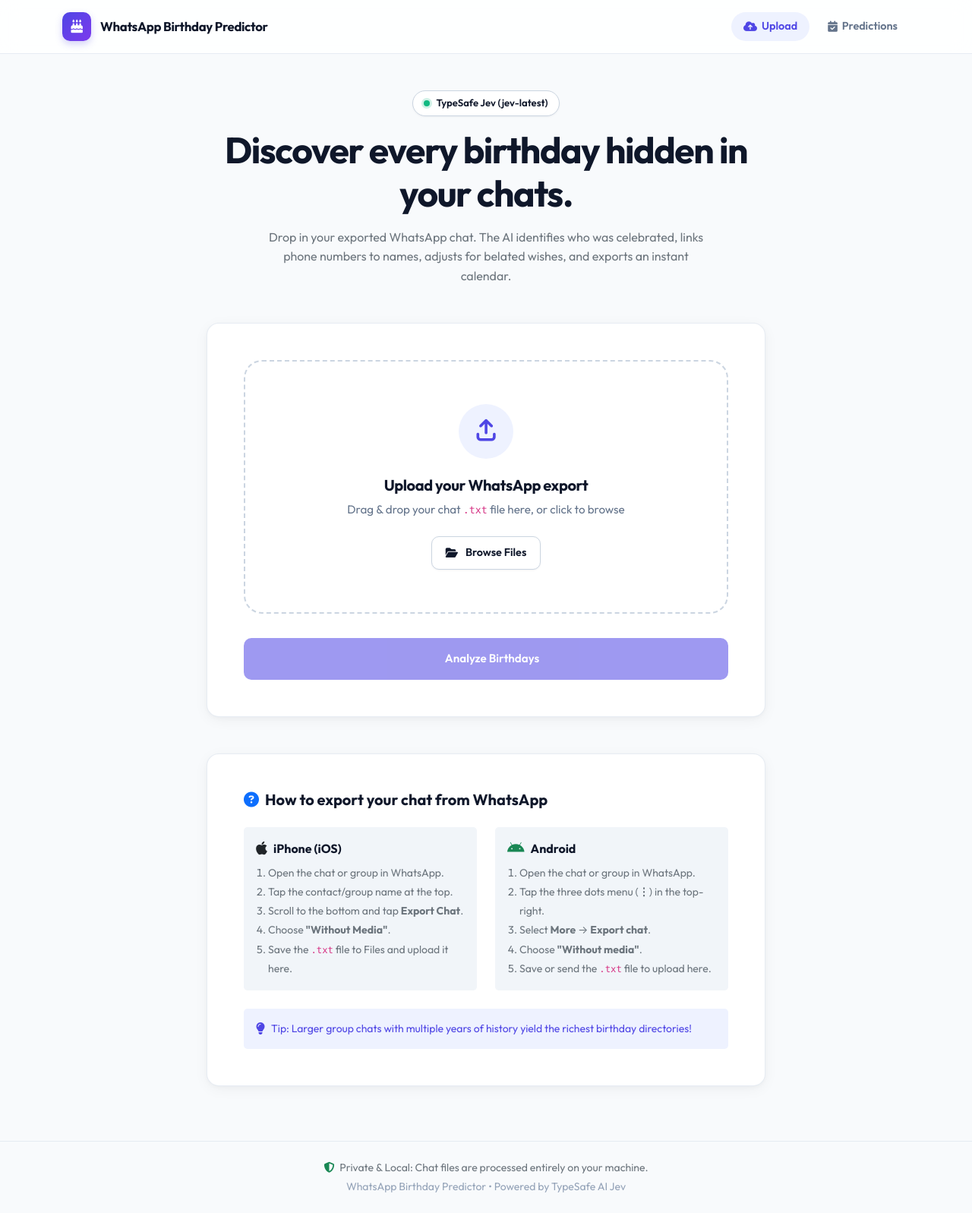
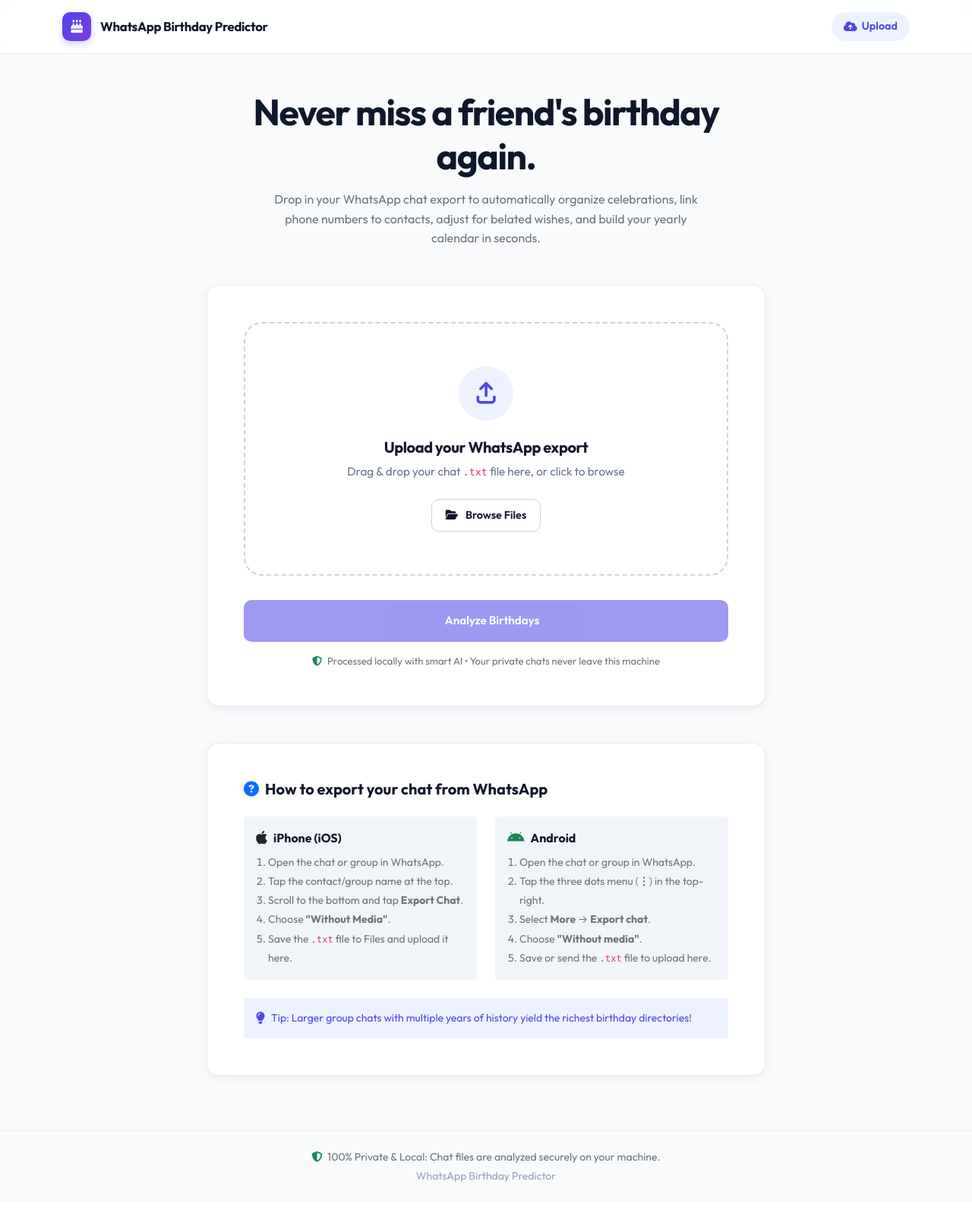
Before and after one commit to sarathavasarala/birthday-predictor, a Flask app: page / in a window 1280 px wide. Shown: the whole page at 76% size. After the commit the page ends 1556 px from the top, so only its background shows below. Run offline with Flask 3, Linux system fonts and the light colour scheme.

Commit message:
fix(ui): remove tech vendor branding and hide Predictions tab until data exists

```diff
--- a/app.py
+++ b/app.py
@@ -56,6 +56,18 @@ analyzer = BirthdayAnalyzer()
 def allowed_file(filename):
     """Check if file extension is allowed."""
     return '.' in filename and filename.rsplit('.', 1)[1].lower() in ALLOWED_EXTENSIONS
+
+
+@app.context_processor
+def inject_nav_state():
+    """Inject whether predictions exist into template context."""
+    session_id = session.get('progress_session_id')
+    has_results = False
+    if session_id and 'processing_results' in globals() and session_id in processing_results:
+        has_results = bool(processing_results[session_id].get('birthday_results'))
+    elif 'birthday_results' in session:
+        has_results = bool(session.get('birthday_results'))
+    return dict(has_predictions=has_results)
 
 
 @app.route('/')
--- a/jev_parser.py
+++ b/jev_parser.py
@@ -294,9 +294,9 @@ class JevParser:
         }.get(timing_val, "wishes")
 
         analysis = (
-            f"Jev System One classified target as '{target_val or 'Unknown'}'{target_prob_str} "
-            f"based on {len(messages)} messages with {cluster.unique_wishers} unique wishers. "
-            f"Detected as {timing_str} with {final_confidence}% calibrated certainty."
+            f"Identified '{target_val or 'Unknown'}' based on {len(messages)} messages "
+            f"from {cluster.unique_wishers} unique wishers. Categorized as {timing_str} "
+            f"with {final_confidence}% confidence."
         )
 
         return {
--- a/templates/base.html
+++ b/templates/base.html
@@ -30,10 +30,12 @@
                     <i class="fas fa-cloud-arrow-up"></i>
                     <span>Upload</span>
                 </a>
+                {% if has_predictions %}
                 <a class="nav-pill-btn {% if request.endpoint == 'results' %}active{% endif %}" href="{{ url_for('results') }}">
                     <i class="fas fa-calendar-check"></i>
                     <span>Predictions</span>
                 </a>
+                {% endif %}
             </nav>
         </div>
     </header>
@@ -63,10 +65,10 @@
         <div class="container">
             <p class="small mb-1 text-secondary">
                 <i class="fas fa-shield-halved text-success me-1"></i>
-                Private & Local: Chat files are processed entirely on your machine.
+                100% Private &amp; Local: Chat files are analyzed securely on your machine.
             </p>
             <p class="text-subtle small mb-0" style="color: var(--text-subtle);">
-                WhatsApp Birthday Predictor &bull; Powered by TypeSafe AI Jev
+                WhatsApp Birthday Predictor
             </p>
         </div>
     </footer>
--- a/templates/index.html
+++ b/templates/index.html
@@ -5,22 +5,11 @@
     <div class="col-lg-9 col-xl-8">
         <!-- Hero Section -->
         <div class="text-center mb-5">
-            <div class="mb-3">
-                <span class="engine-badge">
-                    {% if llm_status.available %}
-                        <span class="pulse-dot"></span>
-                        <span>{{ llm_status.deployment }}</span>
-                    {% else %}
-                        <span class="pulse-dot warning"></span>
-                        <span>Heuristic Engine (No API Key)</span>
-                    {% endif %}
-                </span>
-            </div>
             <h1 class="display-5 fw-bold mb-3" style="letter-spacing: -0.03em;">
-                Discover every birthday hidden in your chats.
+                Never miss a friend's birthday again.
             </h1>
             <p class="text-muted fs-6 mx-auto mb-0" style="max-width: 580px; line-height: 1.6;">
-                Drop in your exported WhatsApp chat. The AI identifies who was celebrated, links phone numbers to names, adjusts for belated wishes, and exports an instant calendar.
+                Drop in your WhatsApp chat export to automatically organize celebrations, link phone numbers to contacts, adjust for belated wishes, and build your yearly calendar in seconds.
             </p>
         </div>
 
@@ -58,6 +47,10 @@
                         <i class="fas fa-sparkles me-2"></i>
                         Analyze Birthdays
                     </button>
+                    <div class="text-center mt-3 text-muted small" style="font-size: 0.82rem;">
+                        <i class="fas fa-shield-halved text-success me-1"></i>
+                        Processed locally with smart AI &bull; Your private chats never leave this machine
+                    </div>
                 </div>
             </form>
         </div>
```
Also changed, not shown: templates/process.html (+6 -6 lines), templates/results.html (+6 -6 lines).
